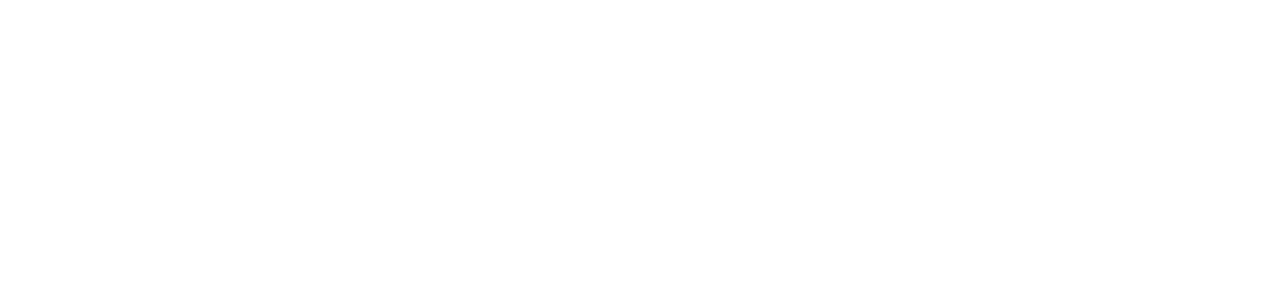
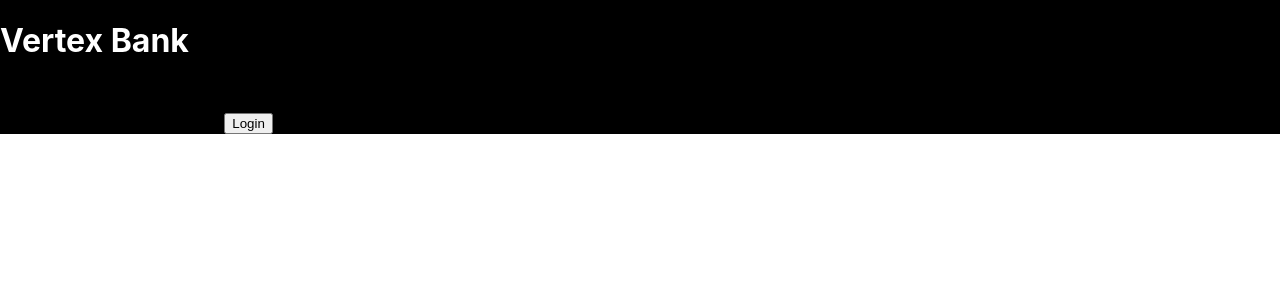
Before and after one commit to GabrielSilva0109/Vertex, a React (Create React App) app in the folder frontend/: page / in a window 1280 px wide. Shown: the top 300 px of the page. Built offline with nearby package versions, Linux system fonts and the light colour scheme.

Commit message:
Frontend inicial

```diff
--- a/frontend/package.json
+++ b/frontend/package.json
@@ -15,6 +15,7 @@
     "react-dom": "^18.2.0",
     "react-router-dom": "^6.22.1",
     "react-scripts": "5.0.1",
+    "styled-components": "^6.1.8",
     "typescript": "^4.9.5",
     "web-vitals": "^2.1.4"
   },
--- a/frontend/src/App.tsx
+++ b/frontend/src/App.tsx
@@ -1,10 +1,11 @@
 import React from 'react';
 import './App.css';
+import AppRouter from './AppRouter';
 
 function App() {
   return (
     <div className="App">
-
+      <AppRouter />
     </div>
   );
 }
--- /dev/null
+++ b/frontend/src/components/Header/Header.tsx
@@ -0,0 +1,32 @@
+import React from 'react'
+import styled from 'styled-components'
+
+const HeaderStyle = styled.div`
+    background: black;
+    display: flex;
+`
+
+const TitleBank = styled.div`
+    color: white;
+`
+
+const Header: React.FC = () =>{
+    return (
+        <HeaderStyle className='header'>
+            <TitleBank className='title-header'>
+                <h1>Vertex Bank</h1>
+            </TitleBank>
+            <div className='nav-links'>
+                <ul>
+                    <li>Inicio</li>
+                    <li>Sobre</li>
+                    <li>Beneficios</li>
+                    <li>Contato</li>
+                </ul>
+                <button className='btn-login'>Login</button>
+            </div>
+        </HeaderStyle>
+    )
+}
+
+export default Header
--- /dev/null
+++ b/frontend/src/components/LandingPage/LadingPage.tsx
@@ -0,0 +1,17 @@
+import React from 'react'
+import Header from '../Header/Header'
+
+const LandingPage: React.FC = () => {
+  return (
+    <div>
+        <Header />
+
+      <main>
+
+
+      </main>
+    </div>
+  )
+}
+
+export default LandingPage
```
Also changed, not shown: frontend/src/AppRouter.tsx (+8 -9 lines), frontend/src/components/LandingPage.tsx (deleted, +0 -11 lines), 1 other file (tests, documents, lock files or other folders).
